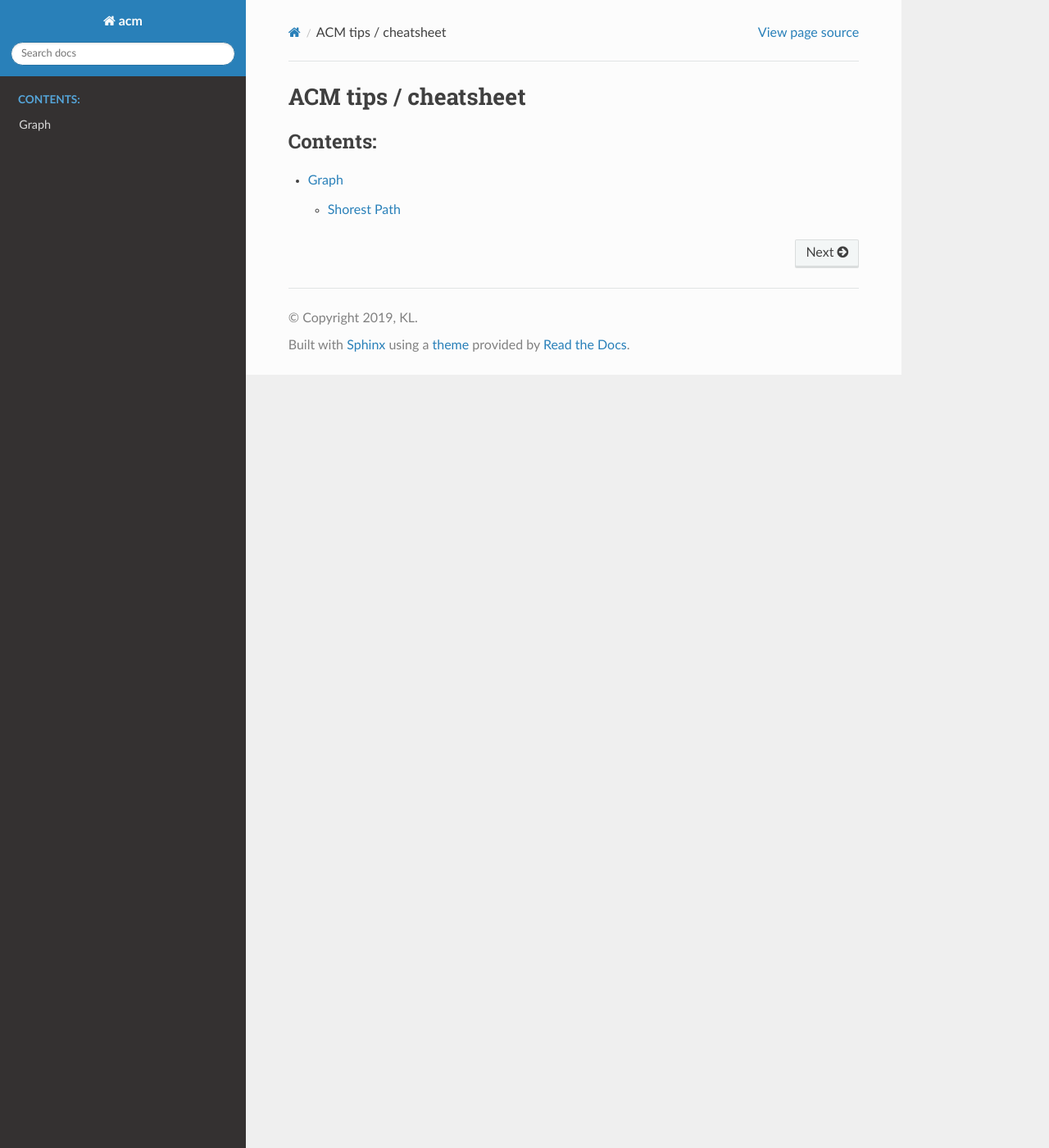
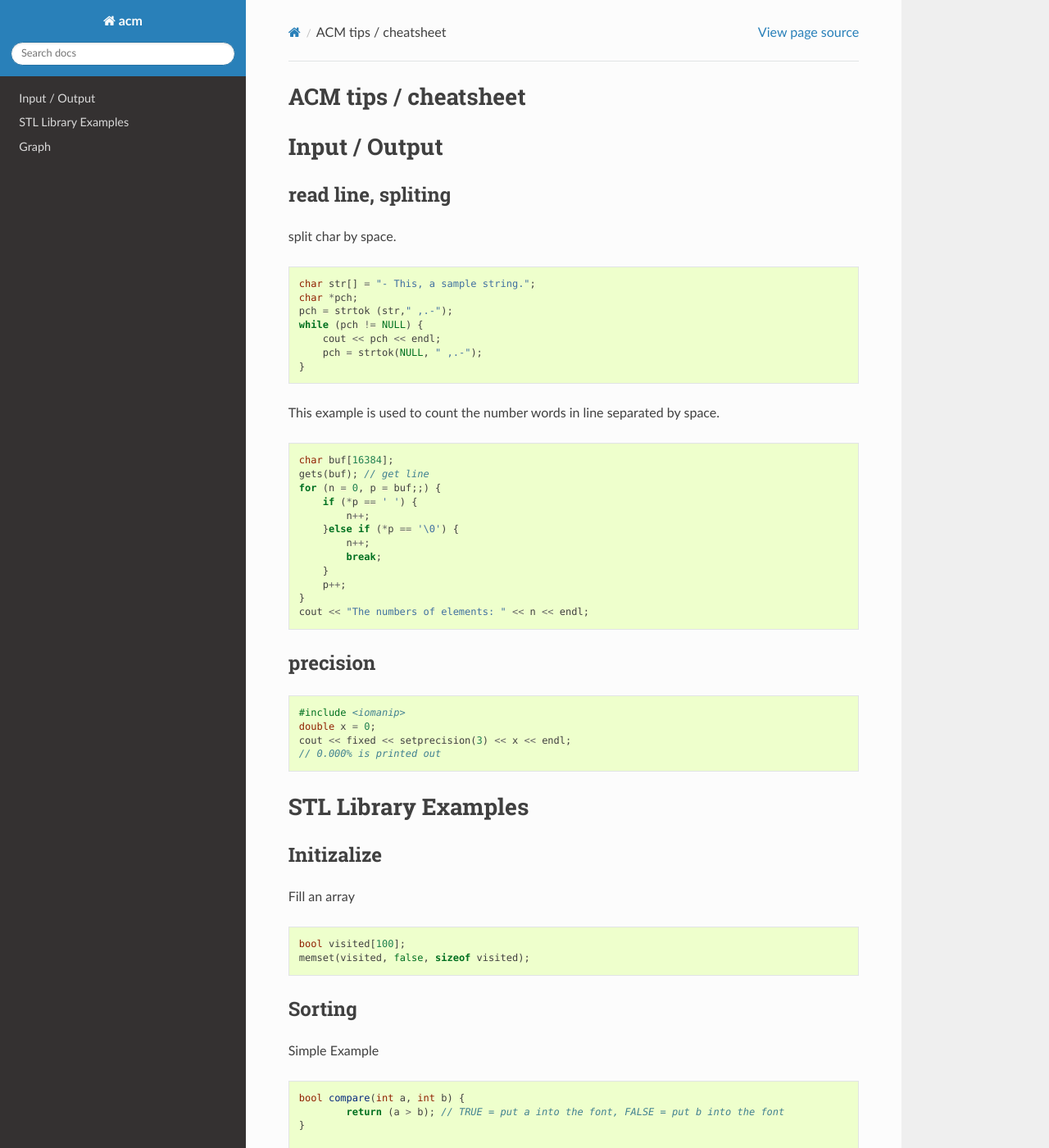
Before and after one commit to klhui97/ACM, a Sphinx documentation site: the page built from docs/source/index.rst, in a window 1280 px wide and 1400 px high. Shown: the whole window at 82% size. Built offline with Sphinx 7.4.7 and the Read the Docs theme 2.0.0, drawn with Linux system fonts in a browser that asks for light colours; some of the changed text lies outside the part shown.

Commit message:
update docs

```diff
--- a/docs/source/conf.py
+++ b/docs/source/conf.py
@@ -80,7 +80,8 @@ html_theme = 'sphinx_rtd_theme'
 # further.  For a list of options available for each theme, see the
 # documentation.
 #
-# html_theme_options = {}
+html_theme_options = {
+}
 
 # Add any paths that contain custom static files (such as style sheets) here,
 # relative to this directory. They are copied after the builtin static files,
--- a/docs/source/index.rst
+++ b/docs/source/index.rst
@@ -7,7 +7,13 @@ ACM tips / cheatsheet
 =====================
 
 .. toctree::
-   :maxdepth: 2
-   :caption: Contents:
+    :hidden:
+    :glob:
 
-   graph
+    topics/io
+    topics/stl
+    topics/graph
+
+.. include:: topics/io.rst
+.. include:: topics/stl.rst
+.. include:: topics/graph.rst
--- /dev/null
+++ b/docs/source/topics/io.rst
@@ -0,0 +1,46 @@
+Input / Output
+==============
+
+read line, spliting
+^^^^^^^^^^^^^^^^^^^
+
+split char by space.
+
+.. code-block:: cpp
+
+    char str[] = "- This, a sample string.";
+    char *pch;
+    pch = strtok (str," ,.-");
+    while (pch != NULL) {
+        cout << pch << endl;
+        pch = strtok(NULL, " ,.-");
+    }
+
+
+
+This example is used to count the number words in line separated by space.
+
+.. code-block:: cpp
+
+    char buf[16384];
+    gets(buf); // get line
+    for (n = 0, p = buf;;) {
+        if (*p == ' ') {
+            n++;
+        }else if (*p == '\0') {
+            n++;
+            break;
+        }
+        p++;
+    }
+    cout << "The numbers of elements: " << n << endl;
+
+precision
+^^^^^^^^^
+
+.. code-block:: cpp
+
+    #include <iomanip>
+    double x = 0;
+    cout << fixed << setprecision(3) << x << endl;
+    // 0.000% is printed out
--- /dev/null
+++ b/docs/source/topics/stl.rst
@@ -0,0 +1,27 @@
+STL Library Examples
+====================
+
+Initizalize
+^^^^^^^^^^^
+
+Fill an array
+
+.. code-block:: cpp
+
+	bool visited[100];
+	memset(visited, false, sizeof visited);
+
+
+Sorting
+^^^^^^^^^^^^
+
+Simple Example
+
+.. code-block:: cpp
+
+	bool compare(int a, int b) {
+		return (a > b); // TRUE = put a into the font, FALSE = put b into the font
+	}
+
+	int a[10] = {0};
+	sort(a, a+10, compare);
```
Also changed, not shown: docs/source/topics/graph.rst (renamed from docs/source/graph.rst).
